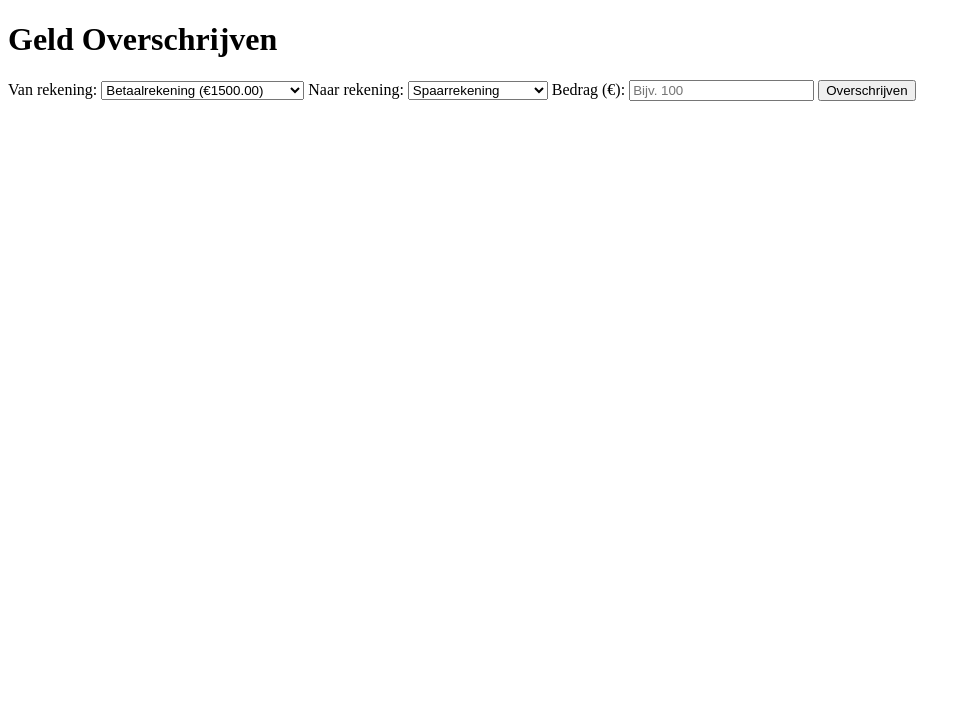
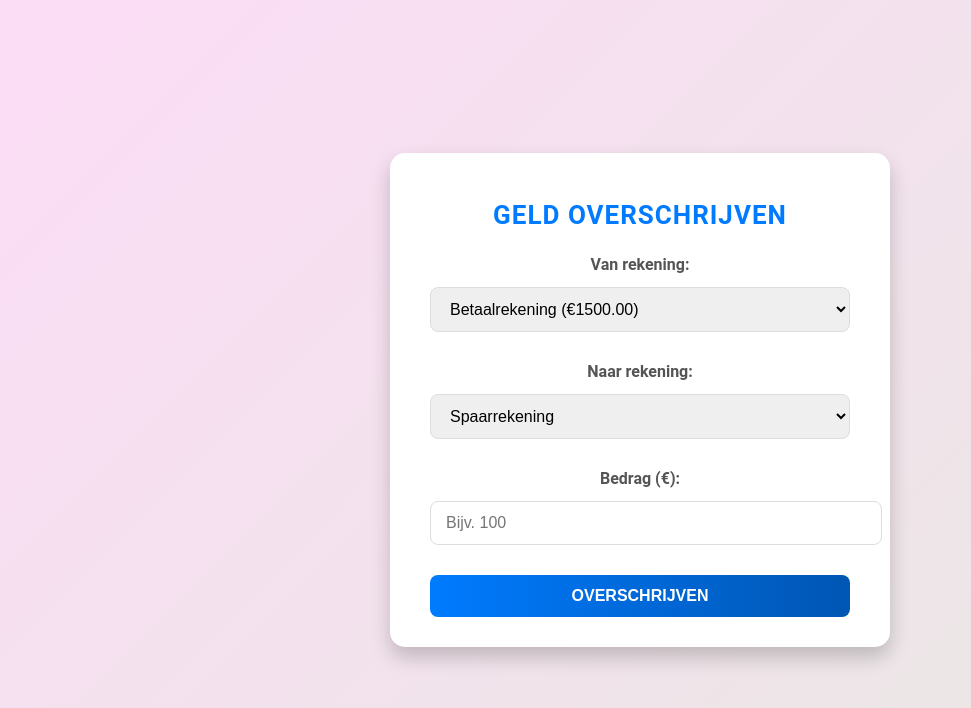
Before and after one commit to AmaniL-A/p1-javascript, a plain HTML site: page Geld overschrijven week 4/index.html in a window 1280 px wide. Shown: the whole page, without its empty margins (0-971 px from the left). Drawn offline with Linux system fonts and the light colour scheme.

Commit message:
Add files via upload
bewerkte week 4

```diff
--- a/Geld overschrijven week 4/index.html
+++ b/Geld overschrijven week 4/index.html
@@ -4,7 +4,7 @@
     <meta charset="UTF-8">
     <meta name="viewport" content="width=device-width, initial-scale=1.0">
     <title>Geld Overschrijven</title>
-    <link rel="stylesheet" href="styles.css">
+    <link rel="stylesheet" href="style.css">
 </head>
 <body>
     <div class="container">
--- a/Geld overschrijven week 4/style.css
+++ b/Geld overschrijven week 4/style.css
@@ -1,7 +1,7 @@
 /* Algemene instellingen */
 body {
     font-family: 'Roboto', Arial, sans-serif;
-    background: linear-gradient(135deg, #85FFBD, #FFFB7D);
+    background: linear-gradient(135deg, #fcddf6, #e8e8e2);
     margin: 0;
     padding: 0;
     display: flex;
```
